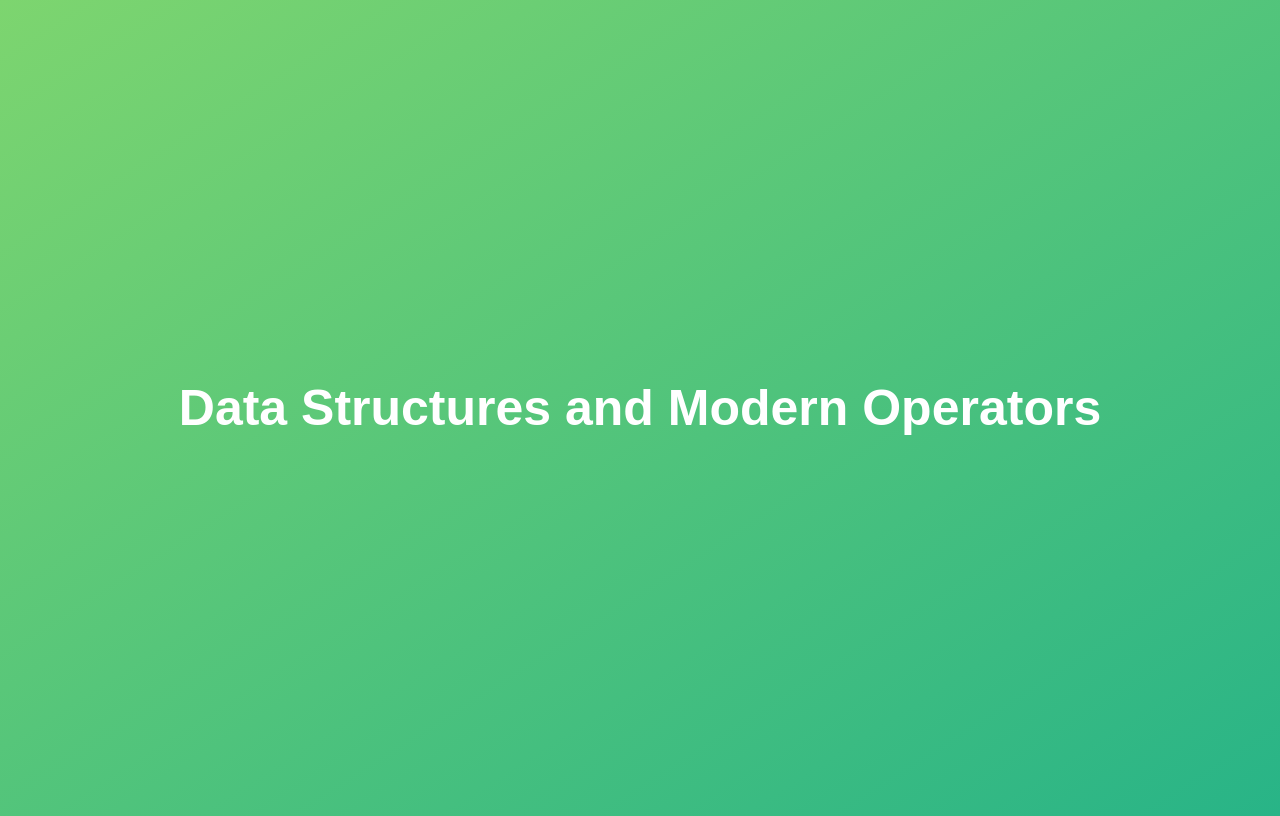
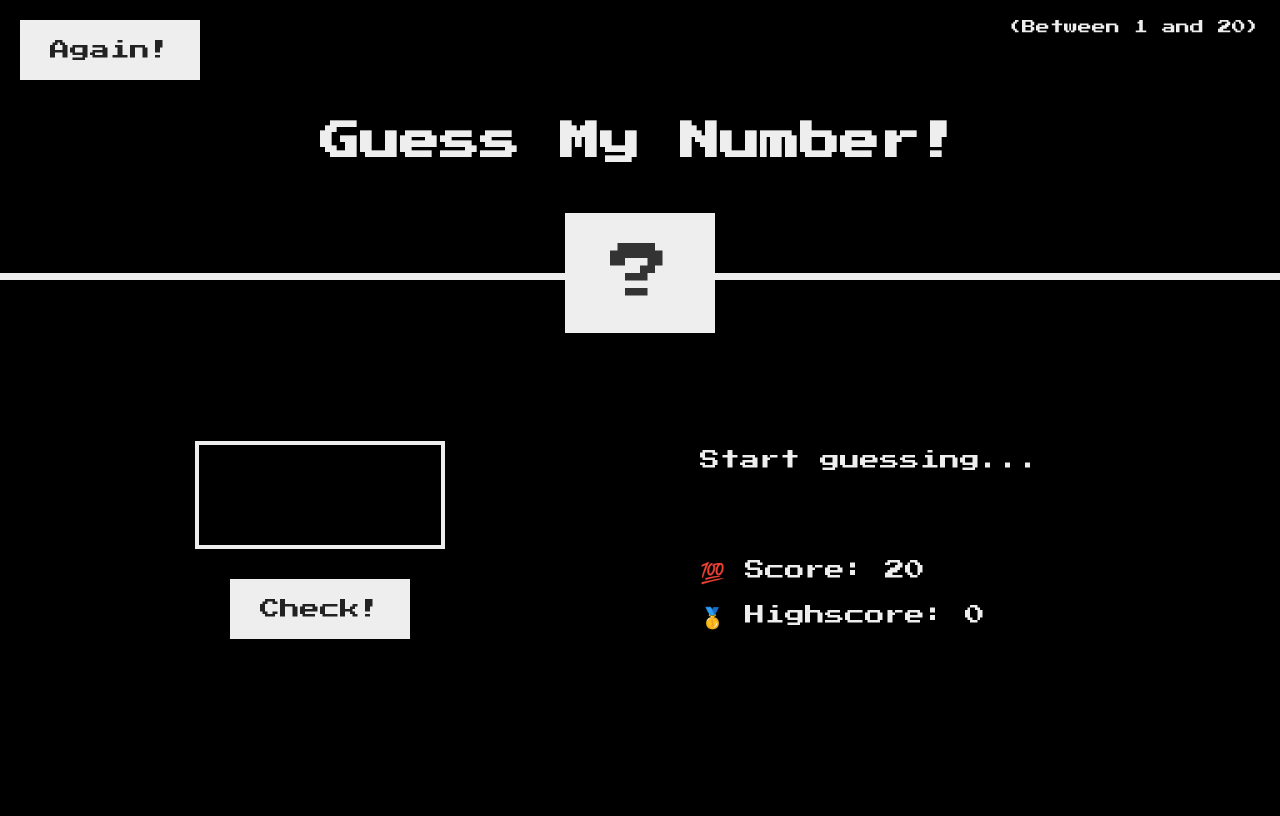
Before and after one commit to AmbilyAnoop/AmbilyAnoop.github.io, a plain HTML site: page Guess_game/index.html in a window 1280 px wide. Drawn offline with Linux system fonts and the light colour scheme.

Commit message:
updating files

```diff
--- a/Guess_game/index.html
+++ b/Guess_game/index.html
@@ -4,36 +4,29 @@
     <meta charset="UTF-8" />
     <meta name="viewport" content="width=device-width, initial-scale=1.0" />
     <meta http-equiv="X-UA-Compatible" content="ie=edge" />
-    <title>Data Structures and Modern Operators</title>
-    <style>
-      body {
-        height: 100vh;
-        display: flex;
-        align-items: center;
-        background: linear-gradient(to top left, #28b487, #7dd56f);
-      }
-      h1 {
-        font-family: sans-serif;
-        font-size: 50px;
-        line-height: 1.3;
-        width: 100%;
-        padding: 30px;
-        text-align: center;
-        color: white;
-      }
-      button {
-        width: 50px;
-        height: 20px;
-        margin: 10px;
-      }
-      textarea {
-        width: 300px;
-        height: 100px;
-      }
-    </style>
+    <link rel="stylesheet" href="style.css" />
+    <title>Guess My Number!</title>
   </head>
   <body>
-    <h1>Data Structures and Modern Operators</h1>
+    <header>
+      <h1>Guess My Number!</h1>
+      <p class="between">(Between 1 and 20)</p>
+      <button class="btn again">Again!</button>
+      <div class="number">?</div>
+    </header>
+    <main>
+      <section class="left">
+        <input type="number" class="guess" />
+        <button class="btn check">Check!</button>
+      </section>
+      <section class="right">
+        <p class="message">Start guessing...</p>
+        <p class="label-score">💯 Score: <span class="score">20</span></p>
+        <p class="label-highscore">
+          🥇 Highscore: <span class="highscore">0</span>
+        </p>
+      </section>
+    </main>
     <script src="script.js"></script>
   </body>
 </html>
--- a/Guess_game/script.js
+++ b/Guess_game/script.js
@@ -1,105 +1,80 @@
 'use strict';
 
-const restaurant = {
-  name: 'Classico Italiano',
-  location: 'Via Angelo Tavanti 23, Firenze, Italy',
-  categories: ['Italian', 'Pizzeria', 'Vegetarian', 'Organic'],
-  starterMenu: ['Focaccia', 'Bruschetta', 'Garlic Bread', 'Caprese Salad'],
-  mainMenu: ['Pizza', 'Pasta', 'Risotto'],
+let secretNumber = Math.trunc(Math.random() * 20) + 1;
+let score = 20;
+let highScore = 0;
 
-  openingHours: {
-    thu: {
-      open: 12,
-      close: 22,
-    },
-    fri: {
-      open: 11,
-      close: 23,
-    },
-    sat: {
-      open: 0, // Open 24 hours
-      close: 24,
-    },
-  },
+const displayMessage = function (message) {
+  document.querySelector('.message').textContent = message;
 };
 
-const menu = [...restaurant.starterMenu, ...restaurant.mainMenu];
+document.querySelector('.check').addEventListener('click', function () {
+  const guess = Number(document.querySelector('.guess').value);
 
-for (const item of menu) console.log(item);
+  //if no guess
+  if (!guess) {
+    //document.querySelector('.message').textContent = 'No Number';
+    displayMessage('⛔No number');
+  }
 
-for (const [i, el] of menu.entries()) {
-  console.log(`${i + 1}: ${el}`);
-}
+  //if quess is secret Number
+  else if (guess == secretNumber) {
+    if (score > 1) {
+      //document.querySelector('.message').textContent = 'U win';
+      displayMessage('You won the game 🎉🎉');
+      document.querySelector('.number').textContent = secretNumber;
+      document.querySelector('body').style.backgroundColor = 'blue';
+      document.querySelector('.number').style.width = '30rem';
 
-// const game = {
-//   team1: 'Bayern Munich',
-//   team2: 'Borrussia Dortmund',
-//   players: [
-//     [
-//       'Neuer',
-//       'Pavard',
-//       'Martinez',
-//       'Alaba',
-//       'Davies',
-//       'Kimmich',
-//       'Goretzka',
-//       'Coman',
-//       'Muller',
-//       'Gnarby',
-//       'Lewandowski',
-//     ],
-//     [
-//       'Burki',
-//       'Schulz',
-//       'Hummels',
-//       'Akanji',
-//       'Hakimi',
-//       'Weigl',
-//       'Witsel',
-//       'Hazard',
-//       'Brandt',
-//       'Sancho',
-//       'Gotze',
-//     ],
-//   ],
-//   score: '4:0',
-//   scored: ['Lewandowski', 'Gnarby', 'Lewandowski', 'Hummels'],
-//   date: 'Nov 9th, 2037',
-//   odds: {
-//     team1: 1.33,
-//     x: 3.25,
-//     team2: 6.5,
-//   },
-// };
-// /*
-// We're building a football betting app (soccer for my American friends 😅)!
+      if (score > highScore) {
+        highScore = score;
+        document.querySelector('.highscore').textContent = highScore;
+      }
+    } else {
+      //document.querySelector('.message').textContent = 'You lost the game';
+      displayMessage('You Lost the game ..🛑Try Again');
+    }
+  }
+  //if guess is not secret Number
+  else if (guess != secretNumber) {
+    //if guess is too high
+    if (score > 1) {
+      displayMessage(
+        guess > secretNumber ? 'Number Too High 🌡' : 'Number Too Low 🌨'
+      );
+      {
+        //document.querySelector('.message').textContent = 'Too High';
+        //displayMessage('Number Too High 🌡');
+        score--;
+        document.querySelector('.score').textContent = score;
+      }
+    } else {
+      //document.querySelector('.message').textContent = 'You lost the game';
+      displayMessage('You Lost the game ..🛑Try Again');
+      document.querySelector('.score').textContent = 0;
+    }
+  }
+  //if guess is too low
+  // else if (guess < secretNumber) {
+  //   if (score > 1) {
+  //     //document.querySelector('.message').textContent = 'Too Low';
+  //     displayMessage('Number Too Low 🌨');
+  //     score--;
+  //     document.querySelector('.score').textContent = score;
+  //   } else {
+  //     //document.querySelector('.message').textContent = 'You lost the game';
+  //     displayMessage('You Lost the game ..🛑Try Again');
+  //   }
+});
 
-// Suppose we get data from a web service about a certain game (below). In this challenge we're gonna work with the data. So here are your tasks:
-
-// 1. Create one player array for each team (variables 'players1' and 'players2')
-// 2. The first player in any player array is the goalkeeper and the others are field players. For Bayern Munich (team 1) create one variable ('gk') with the goalkeeper's name, and one array ('fieldPlayers') with all the remaining 10 field players
-// 3. Create an array 'allPlayers' containing all players of both teams (22 players)
-// 4. During the game, Bayern Munich (team 1) used 3 substitute players. So create a new array ('players1Final') containing all the original team1 players plus 'Thiago', 'Coutinho' and 'Perisic'
-// 5. Based on the game.odds object, create one variable for each odd (called 'team1', 'draw' and 'team2')
-// 6. Write a function ('printGoals') that receives an arbitrary number of player names (NOT an array) and prints each of them to the console, along with the number of goals that were scored in total (number of player names passed in)
-// 7. The team with the lower odd is more likely to win. Print to the console which team is more likely to win, WITHOUT using an if/else statement or the ternary operator.
-
-// TEST DATA FOR 6: Use players 'Davies', 'Muller', 'Lewandowski' and 'Kimmich'. Then, call the function again with players from game.scored
-
-// GOOD LUCK 😀
-// */
-
-// // 1.
-// const [players1, players2] = game.players;
-// console.log(players1, players2);
-
-// // 2.
-// const [gk, ...fieldPlayers] = players1;
-// console.log(gk, fieldPlayers);
-
-// // 3.
-// const allPlayers = [...players1, ...players2];
-// console.log(allPlayers);
-
-// //4
-// const players1Final = [...players1, 'Thiago', 'Coutinho', 'Perisic'];
+//again
+document.querySelector('.again').addEventListener('click', function () {
+  score = 20;
+  document.querySelector('.score').textContent = score;
+  displayMessage('Start guessing ..');
+  secretNumber = Math.trunc(Math.random() * 20) + 1;
+  document.querySelector('.number').textContent = '?';
+  document.querySelector('.guess').textContent = '';
+  document.querySelector('body').style.backgroundColor = '#222';
+  document.querySelector('.number').style.width = '15rem';
+});
--- /dev/null
+++ b/Guess_game/style.css
@@ -0,0 +1,123 @@
+@import url('https://fonts.googleapis.com/css?family=Press+Start+2P&display=swap');
+
+* {
+  margin: 0;
+  padding: 0;
+  box-sizing: inherit;
+}
+
+html {
+  font-size: 62.5%;
+  box-sizing: border-box;
+}
+
+body {
+  font-family: 'Press Start 2P', sans-serif;
+  color: #eee;
+  background-color: black;
+
+  /* background-color: #60b347; */
+}
+
+/* LAYOUT */
+header {
+  position: relative;
+  height: 35vh;
+  border-bottom: 7px solid #eee;
+}
+
+img {
+}
+
+main {
+  height: 65vh;
+  color: #eee;
+  display: flex;
+  align-items: center;
+  justify-content: space-around;
+}
+
+.left {
+  width: 52rem;
+  display: flex;
+  flex-direction: column;
+  align-items: center;
+}
+
+.right {
+  width: 52rem;
+  font-size: 2rem;
+}
+
+/* ELEMENTS STYLE */
+h1 {
+  font-size: 4rem;
+  text-align: center;
+  position: absolute;
+  width: 100%;
+  top: 52%;
+  left: 50%;
+  transform: translate(-50%, -50%);
+}
+
+.number {
+  background: #eee;
+  color: #333;
+  font-size: 6rem;
+  width: 15rem;
+  padding: 3rem 0rem;
+  text-align: center;
+  position: absolute;
+  bottom: 0;
+  left: 50%;
+  transform: translate(-50%, 50%);
+}
+
+.between {
+  font-size: 1.4rem;
+  position: absolute;
+  top: 2rem;
+  right: 2rem;
+}
+
+.again {
+  position: absolute;
+  top: 2rem;
+  left: 2rem;
+}
+
+.guess {
+  background: none;
+  border: 4px solid #eee;
+  font-family: inherit;
+  color: inherit;
+  font-size: 5rem;
+  padding: 2.5rem;
+  width: 25rem;
+  text-align: center;
+  display: block;
+  margin-bottom: 3rem;
+}
+
+.btn {
+  border: none;
+  background-color: #eee;
+  color: #222;
+  font-size: 2rem;
+  font-family: inherit;
+  padding: 2rem 3rem;
+  cursor: pointer;
+}
+
+.btn:hover {
+  background-color: #ccc;
+}
+
+.message {
+  margin-bottom: 8rem;
+  height: 3rem;
+}
+
+.label-score {
+  margin-bottom: 2rem;
+}
```
